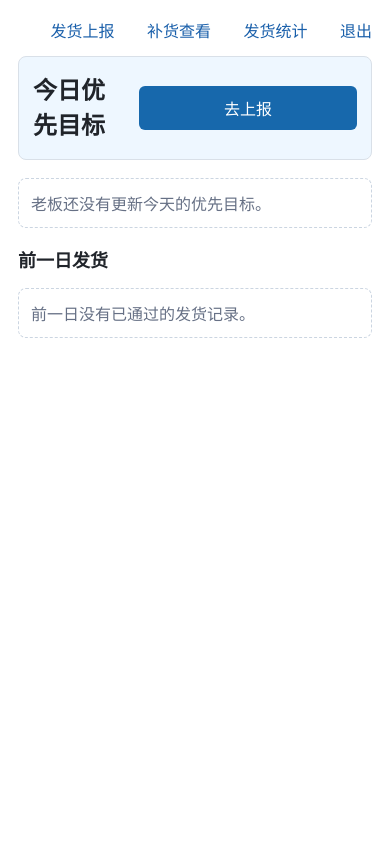
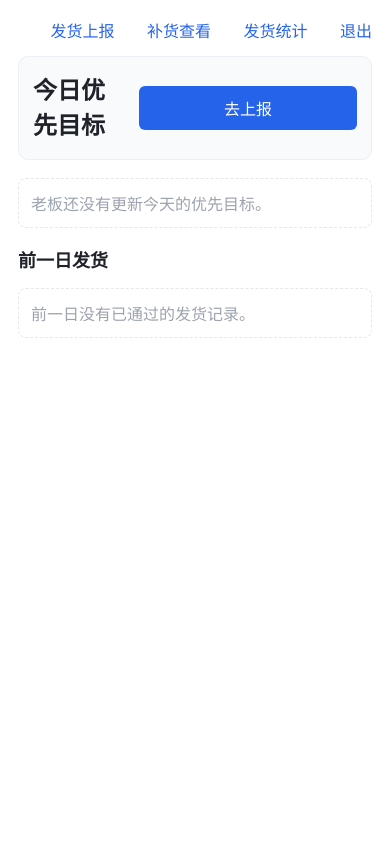
Before and after one commit to redyuxiplayer-coder/CODEX, a FastAPI app: template app/templates/mobile/home.html in a window 390 px wide. Run offline with FastAPI, Linux system fonts and the light colour scheme; the template is opened without the code that fills it, so the values that code supplies are empty.

Commit message:
style: white minimalist theme for mobile pages

```diff
--- a/app/static/app.css
+++ b/app/static/app.css
@@ -1,36 +1,38 @@
 * { box-sizing: border-box; }
-body { margin: 0; font-family: "Microsoft YaHei", Arial, sans-serif; color: #20242a; background: #f4f6f8; }
-a { color: #195faa; text-decoration: none; }
-.topbar { display: flex; align-items: center; justify-content: space-between; gap: 16px; padding: 14px 22px; background: #fff; border-bottom: 1px solid #dde3ea; position: sticky; top: 0; z-index: 2; }
-.brand { font-size: 20px; font-weight: 700; }
+body { margin: 0; font-family: "Microsoft YaHei", "PingFang SC", Arial, sans-serif; color: #1f2329; background: #ffffff; -webkit-font-smoothing: antialiased; }
+a { color: #2563eb; text-decoration: none; }
+.topbar { display: flex; align-items: center; justify-content: space-between; gap: 16px; padding: 14px 22px; background: #fff; border-bottom: 1px solid #eceff3; position: sticky; top: 0; z-index: 2; }
+.brand { font-size: 20px; font-weight: 700; color: #111827; }
 nav { display: flex; gap: 12px; flex-wrap: wrap; }
 nav a { padding: 6px 8px; border-radius: 6px; }
-nav a:hover { background: #eef4fb; }
+nav a:hover { background: #f3f4f6; }
 .page { padding: 18px; }
 .stats { display: grid; grid-template-columns: repeat(4, minmax(140px, 1fr)); gap: 12px; margin-bottom: 16px; }
-.stats div, .panel { background: #fff; border: 1px solid #dde3ea; border-radius: 8px; padding: 16px; }
+.stats div, .panel { background: #fff; border: 1px solid #eceff3; border-radius: 10px; padding: 16px; }
 .stats b { display: block; font-size: 30px; }
-.stats span { color: #667085; }
+.stats span { color: #9ca3af; }
 h1 { margin: 0 0 14px; font-size: 22px; }
 h2 { margin: 0 0 12px; font-size: 18px; }
 table { width: 100%; border-collapse: collapse; background: #fff; }
-th, td { border: 1px solid #d9e0e8; padding: 8px; text-align: center; vertical-align: middle; }
-th { background: #eaf2fb; font-weight: 700; }
+th, td { border: 1px solid #f0f2f4; padding: 8px; text-align: center; vertical-align: middle; }
+th { background: #fafbfc; font-weight: 600; color: #4b5563; }
 tr.danger td { background: #fff0f0; }
 tr.warning td { background: #fff9e8; }
 .toolbar { display: flex; gap: 8px; margin-bottom: 12px; }
-input, select, textarea, button, .button { width: 100%; padding: 10px; border: 1px solid #cbd5e1; border-radius: 6px; font: inherit; background: #fff; }
-button, .button { background: #1768ac; color: #fff; border: 0; cursor: pointer; text-align: center; }
+input, select, textarea, button, .button { width: 100%; padding: 10px; border: 1px solid #e5e7eb; border-radius: 6px; font: inherit; background: #fff; }
+button, .button { background: #2563eb; color: #fff; border: 0; cursor: pointer; text-align: center; }
+button:hover, .button:hover { background: #1e50bc; }
 button.secondary { background: #6b7280; margin-top: 4px; }
+button.secondary:hover { background: #55616f; }
 .secondary-link { background: #6b7280; }
 .mini-button { display: inline-block; width: auto; padding: 6px 8px; font-size: 13px; }
-.batch-edit-bar { display: grid; grid-template-columns: 1fr 220px; gap: 12px; align-items: center; margin: 10px 0 12px; padding: 10px 12px; border: 1px solid #b7d4ee; border-radius: 8px; background: #eef7ff; }
-.batch-edit-bar span { color: #195faa; font-weight: 700; }
+.batch-edit-bar { display: grid; grid-template-columns: 1fr 220px; gap: 12px; align-items: center; margin: 10px 0 12px; padding: 10px 12px; border: 1px solid #dbeafe; border-radius: 8px; background: #f8fafc; }
+.batch-edit-bar span { color: #2563eb; font-weight: 700; }
 .batch-edit-bar.bottom { margin-top: 12px; }
 .grid-form { display: grid; gap: 10px; }
 .inline-form { display: grid; grid-template-columns: minmax(120px, 1fr) 72px; gap: 6px; }
 .edit-list { display: grid; gap: 12px; }
-.edit-card { border: 1px solid #d9e0e8; border-radius: 8px; padding: 12px; background: #fff; }
+.edit-card { border: 1px solid #eceff3; border-radius: 8px; padding: 12px; background: #fff; }
 .edit-grid { display: grid; grid-template-columns: repeat(4, minmax(120px, 1fr)); gap: 8px; margin-top: 8px; }
 .delete-form { margin-top: 8px; max-width: 160px; }
 .draft-actions { display: grid; grid-template-columns: 1fr 1fr; gap: 8px; margin-top: 8px; }
@@ -42,38 +44,38 @@ button.secondary { background: #6b7280; margin-top: 4px; }
 .approved_after_edit { background: #2563eb; }
 .pending_review { background: #d97706; }
 .rejected { background: #b42318; }
-.mobile { background: #eef2f6; }
-.phone-card { max-width: 520px; margin: 0 auto; min-height: 100vh; padding: 18px; background: #fff; }
+.mobile { background: #ffffff; }
+.phone-card { max-width: 520px; margin: 0 auto; min-height: 100vh; padding: 18px; background: #ffffff; }
 .wide-phone { max-width: 760px; }
 .mobile h1 { font-size: 24px; }
 .mobile input, .mobile select, .mobile textarea, .mobile button { min-height: 46px; font-size: 16px; }
 .mobile-nav { display: flex; align-items: center; justify-content: space-between; gap: 8px; margin-bottom: 14px; }
 .mobile-nav a { white-space: nowrap; }
-.mobile-hero { display: flex; align-items: center; justify-content: space-between; gap: 12px; border: 1px solid #d9e0e8; border-radius: 8px; padding: 14px; background: #eef7ff; }
+.mobile-hero { display: flex; align-items: center; justify-content: space-between; gap: 12px; border: 1px solid #eceff3; border-radius: 10px; padding: 14px; background: #f8fafc; }
 .mobile-hero h1 { margin: 0; }
-.mobile-hero p { margin: 4px 0 0; color: #667085; }
+.mobile-hero p { margin: 4px 0 0; color: #9ca3af; }
 .goal-list { display: grid; gap: 10px; }
-.goal-item { display: grid; grid-template-columns: 36px 1fr; gap: 10px; align-items: center; border: 1px solid #d9e0e8; border-left: 5px solid #1768ac; border-radius: 8px; padding: 12px; background: #fff; }
-.goal-item span { display: grid; place-items: center; width: 30px; height: 30px; border-radius: 6px; background: #1768ac; color: #fff; font-weight: 700; }
+.goal-item { display: grid; grid-template-columns: 36px 1fr; gap: 10px; align-items: center; border: 1px solid #eceff3; border-left: 5px solid #2563eb; border-radius: 8px; padding: 12px; background: #fff; }
+.goal-item span { display: grid; place-items: center; width: 30px; height: 30px; border-radius: 6px; background: #2563eb; color: #fff; font-weight: 700; }
 .goal-item b { font-size: 16px; }
-.empty { padding: 12px; border: 1px dashed #cbd5e1; border-radius: 8px; color: #667085; background: #fff; }
+.empty { padding: 12px; border: 1px dashed #e5e7eb; border-radius: 8px; color: #9ca3af; background: #fff; }
 .mobile-toolbar { display: grid; grid-template-columns: 1fr auto 1fr 88px; }
-.field-label { align-self: center; color: #475467; font-weight: 700; text-align: center; }
+.field-label { align-self: center; color: #4b5563; font-weight: 700; text-align: center; }
 .mobile-section { margin-top: 18px; }
 .mobile-list { display: grid; gap: 10px; }
 .orders-filter { display: grid; gap: 10px; margin-bottom: 14px; }
-.orders-filter label { font-size: 13px; color: #475467; font-weight: 700; }
+.orders-filter label { font-size: 13px; color: #4b5563; font-weight: 700; }
 .company-tags { display: flex; flex-wrap: wrap; gap: 8px; }
-.filter-tag { display: inline-block; padding: 8px 12px; border: 1px solid #cbd5e1; border-radius: 16px; background: #fff; color: #195faa; font-size: 14px; }
-.filter-tag.active { background: #1768ac; border-color: #1768ac; color: #fff; font-weight: 700; }
+.filter-tag { display: inline-block; padding: 8px 12px; border: 1px solid #e5e7eb; border-radius: 16px; background: #fff; color: #2563eb; font-size: 14px; }
+.filter-tag.active { background: #2563eb; border-color: #2563eb; color: #fff; font-weight: 700; }
 .status-tabs { display: grid; grid-template-columns: repeat(4, 1fr); gap: 6px; }
-.filter-tab { display: block; padding: 9px 4px; text-align: center; border: 1px solid #cbd5e1; border-radius: 8px; background: #fff; color: #475467; font-size: 13px; }
-.filter-tab.active { background: #eef7ff; border-color: #1768ac; color: #1768ac; font-weight: 700; }
-.balance-item { border: 1px solid #d9e0e8; border-radius: 8px; padding: 10px; background: #fff; }
+.filter-tab { display: block; padding: 9px 4px; text-align: center; border: 1px solid #e5e7eb; border-radius: 8px; background: #fff; color: #4b5563; font-size: 13px; }
+.filter-tab.active { background: #f3f4f6; border-color: #111827; color: #111827; font-weight: 700; }
+.balance-item { border: 1px solid #eceff3; border-radius: 10px; padding: 12px; background: #fff; }
 .item-title { font-weight: 700; font-size: 16px; margin-bottom: 4px; }
-.item-sub { color: #667085; margin-bottom: 8px; }
+.item-sub { color: #9ca3af; margin-bottom: 8px; }
 .numbers { display: grid; grid-template-columns: repeat(2, minmax(0, 1fr)); gap: 6px; }
-.numbers span { background: #f4f6f8; border-radius: 6px; padding: 8px; text-align: center; }
+.numbers span { background: #f8fafc; border-radius: 8px; padding: 8px; text-align: center; }
 .numbers b { font-size: 18px; }
 .need-card { border-left: 5px solid #d97706; }
 .done-card { border-left: 5px solid #18884f; }
@@ -82,19 +84,19 @@ button.secondary { background: #6b7280; margin-top: 4px; }
 .done-card .numbers span { background: #f8fafc; }
 .size-row { display: grid; grid-template-columns: 1fr 1fr; gap: 8px; align-items: center; margin-bottom: 8px; }
 .size-row label { font-weight: 700; }
-.balance-size-row { grid-template-columns: 80px 1fr; border: 1px solid #d9e0e8; border-radius: 8px; padding: 8px; background: #fff; }
-.balance-size-row .size-balance-hint { grid-column: 1 / -1; color: #475467; font-size: 13px; background: #f4f6f8; border-radius: 6px; padding: 7px; text-align: center; }
+.balance-size-row { grid-template-columns: 80px 1fr; border: 1px solid #eceff3; border-radius: 8px; padding: 8px; background: #fff; }
+.balance-size-row .size-balance-hint { grid-column: 1 / -1; color: #4b5563; font-size: 13px; background: #f8fafc; border-radius: 6px; padding: 7px; text-align: center; }
 .qty-wrap { display: flex; gap: 6px; align-items: stretch; }
 .qty-wrap input { min-width: 0; }
 .plus-btn { width: 46px; min-height: 46px; padding: 0; font-size: 22px; line-height: 1; flex: 0 0 46px; }
 .error { color: #b42318; background: #fff0f0; padding: 10px; border-radius: 6px; }
 .success { color: #176038; background: #eaf8f0; padding: 10px; border-radius: 6px; }
-.hint { color: #667085; font-size: 13px; }
+.hint { color: #9ca3af; font-size: 13px; }
 .photo-links { display: grid; gap: 6px; min-width: 96px; }
-.photo-link { display: inline-block; padding: 5px 7px; border: 1px solid #b7d4ee; border-radius: 6px; background: #eef7ff; color: #195faa; font-size: 13px; word-break: break-all; }
+.photo-link { display: inline-block; padding: 5px 7px; border: 1px solid #dbeafe; border-radius: 6px; background: #f8fafc; color: #2563eb; font-size: 13px; word-break: break-all; }
 .report-photos { display: grid; grid-template-columns: repeat(auto-fill, minmax(92px, 1fr)); gap: 8px; margin-top: 10px; }
-.report-photos a { display: grid; gap: 5px; color: #195faa; font-size: 12px; text-align: center; }
-.report-photos img { width: 100%; aspect-ratio: 1; object-fit: cover; border: 1px solid #cbd5e1; border-radius: 6px; background: #f8fafc; }
+.report-photos a { display: grid; gap: 5px; color: #2563eb; font-size: 12px; text-align: center; }
+.report-photos img { width: 100%; aspect-ratio: 1; object-fit: cover; border: 1px solid #e5e7eb; border-radius: 8px; background: #f8fafc; }
 .report-photos span { overflow-wrap: anywhere; }
 .compact-photos { grid-template-columns: repeat(auto-fill, minmax(58px, 64px)); min-width: 140px; margin-top: 0; justify-content: center; }
 .lightbox { display: none; position: fixed; inset: 0; z-index: 100; background: rgba(10, 14, 20, 0.92); align-items: center; justify-content: center; }
@@ -111,15 +113,15 @@ button.secondary { background: #6b7280; margin-top: 4px; }
 .work-info-rows { display: grid; gap: 16px; }
 .work-info-row { display: grid; grid-template-columns: 180px 1fr; gap: 12px; align-items: stretch; padding-top: 4px; }
 .work-info-row input[readonly] { background: #f4f6f8; font-weight: 700; }
-.work-info-content { white-space: pre-wrap; color: #20242a; }
+.work-info-content { white-space: pre-wrap; color: #1f2329; }
 .work-info-button { display: block; margin-top: 14px; }
 .work-info-edit-cell { display: grid; gap: 8px; }
-.work-info-thumb { display: inline-block; width: 132px; max-width: 100%; color: #195faa; font-size: 13px; }
-.work-info-thumb img { width: 132px; height: 132px; max-width: 100%; object-fit: cover; border: 1px solid #cbd5e1; border-radius: 6px; background: #f8fafc; }
+.work-info-thumb { display: inline-block; width: 132px; max-width: 100%; color: #2563eb; font-size: 13px; }
+.work-info-thumb img { width: 132px; height: 132px; max-width: 100%; object-fit: cover; border: 1px solid #e5e7eb; border-radius: 8px; background: #f8fafc; }
 .work-info-thumb span { overflow-wrap: anywhere; }
 .comment-list { list-style: none; padding: 0; margin: 0 0 14px; }
 .comment-list li { padding: 10px 12px; border: 1px solid #e2e8f0; border-radius: 8px; margin-bottom: 8px; background: #f8fafc; line-height: 1.6; }
-.comment-list li b { color: #195faa; }
+.comment-list li b { color: #2563eb; }
 .inline-status-form { display: flex; gap: 6px; align-items: center; }
 .inline-status-form select { padding: 5px 8px; }
 .inline-status-form button { white-space: nowrap; }
--- a/app/templates/base.html
+++ b/app/templates/base.html
@@ -4,7 +4,7 @@
   <meta charset="utf-8">
   <meta name="viewport" content="width=device-width, initial-scale=1">
   <title>{{ title or "ZY服装发货管理系统" }}</title>
-  <link rel="stylesheet" href="/static/app.css?v=20260804-3">
+  <link rel="stylesheet" href="/static/app.css?v=20260804-4">
 </head>
 <body>
   <header class="topbar">
@@ -29,6 +29,6 @@
   <main class="page">
     {% block content %}{% endblock %}
   </main>
-  <script src="/static/app.js?v=20260804-3"></script>
+  <script src="/static/app.js?v=20260804-4"></script>
 </body>
 </html>
--- a/app/templates/mobile/daily_stats.html
+++ b/app/templates/mobile/daily_stats.html
@@ -4,7 +4,7 @@
   <meta charset="utf-8">
   <meta name="viewport" content="width=device-width, initial-scale=1">
   <title>每日发货统计</title>
-  <link rel="stylesheet" href="/static/app.css?v=20260804-3">
+  <link rel="stylesheet" href="/static/app.css?v=20260804-4">
 </head>
 <body class="mobile">
 <main class="phone-card wide-phone">
--- a/app/templates/mobile/home.html
+++ b/app/templates/mobile/home.html
@@ -4,7 +4,7 @@
   <meta charset="utf-8">
   <meta name="viewport" content="width=device-width, initial-scale=1">
   <title>手机主页</title>
-  <link rel="stylesheet" href="/static/app.css?v=20260804-3">
+  <link rel="stylesheet" href="/static/app.css?v=20260804-4">
 </head>
 <body class="mobile">
 <main class="phone-card wide-phone">
--- a/app/templates/mobile/login.html
+++ b/app/templates/mobile/login.html
@@ -4,7 +4,7 @@
   <meta charset="utf-8">
   <meta name="viewport" content="width=device-width, initial-scale=1">
   <title>员工登录</title>
-  <link rel="stylesheet" href="/static/app.css?v=20260804-3">
+  <link rel="stylesheet" href="/static/app.css?v=20260804-4">
 </head>
 <body class="mobile">
   <main class="phone-card">
--- a/app/templates/mobile/my_reports.html
+++ b/app/templates/mobile/my_reports.html
@@ -4,7 +4,7 @@
   <meta charset="utf-8">
   <meta name="viewport" content="width=device-width, initial-scale=1">
   <title>我的上报</title>
-  <link rel="stylesheet" href="/static/app.css?v=20260804-3">
+  <link rel="stylesheet" href="/static/app.css?v=20260804-4">
 </head>
 <body class="mobile">
 <main class="phone-card wide-phone">
@@ -28,6 +28,6 @@
     data-has-more="1">加载更多</button>
   {% endif %}
 </main>
-<script src="/static/app.js?v=20260804-3"></script>
+<script src="/static/app.js?v=20260804-4"></script>
 </body>
 </html>
--- a/app/templates/mobile/orders.html
+++ b/app/templates/mobile/orders.html
@@ -4,7 +4,7 @@
   <meta charset="utf-8">
   <meta name="viewport" content="width=device-width, initial-scale=1">
   <title>补货查看</title>
-  <link rel="stylesheet" href="/static/app.css?v=20260804-3">
+  <link rel="stylesheet" href="/static/app.css?v=20260804-4">
 </head>
 <body class="mobile">
 <main class="phone-card wide-phone">
--- a/app/templates/mobile/report.html
+++ b/app/templates/mobile/report.html
@@ -4,7 +4,7 @@
   <meta charset="utf-8">
   <meta name="viewport" content="width=device-width, initial-scale=1">
   <title>发货上报</title>
-  <link rel="stylesheet" href="/static/app.css?v=20260804-3">
+  <link rel="stylesheet" href="/static/app.css?v=20260804-4">
 </head>
 <body class="mobile">
 <main class="phone-card wide-phone">
@@ -101,6 +101,6 @@
 <script>
 window.ORDER_COMPANIES = {{ companies|tojson }};
 </script>
-<script src="/static/app.js?v=20260804-3"></script>
+<script src="/static/app.js?v=20260804-4"></script>
 </body>
 </html>
--- a/app/templates/mobile/today.html
+++ b/app/templates/mobile/today.html
@@ -4,7 +4,7 @@
   <meta charset="utf-8">
   <meta name="viewport" content="width=device-width, initial-scale=1">
   <title>今天已包货</title>
-  <link rel="stylesheet" href="/static/app.css?v=20260804-3">
+  <link rel="stylesheet" href="/static/app.css?v=20260804-4">
 </head>
 <body class="mobile">
 <main class="phone-card wide-phone">
@@ -94,6 +94,6 @@
 <script>
 window.ORDER_CHOICES = {{ choices|tojson }};
 </script>
-<script src="/static/app.js?v=20260804-3"></script>
+<script src="/static/app.js?v=20260804-4"></script>
 </body>
 </html>
--- a/app/templates/mobile/work_info.html
+++ b/app/templates/mobile/work_info.html
@@ -4,7 +4,7 @@
   <meta charset="utf-8">
   <meta name="viewport" content="width=device-width, initial-scale=1">
   <title>包装/贴标信息</title>
-  <link rel="stylesheet" href="/static/app.css?v=20260804-3">
+  <link rel="stylesheet" href="/static/app.css?v=20260804-4">
 </head>
 <body class="mobile">
 <main class="phone-card wide-phone">
@@ -82,6 +82,6 @@ function addMobileWorkInfoRow() {
   container.appendChild(row);
 }
 </script>
-<script src="/static/app.js?v=20260804-3"></script>
+<script src="/static/app.js?v=20260804-4"></script>
 </body>
 </html>
```
